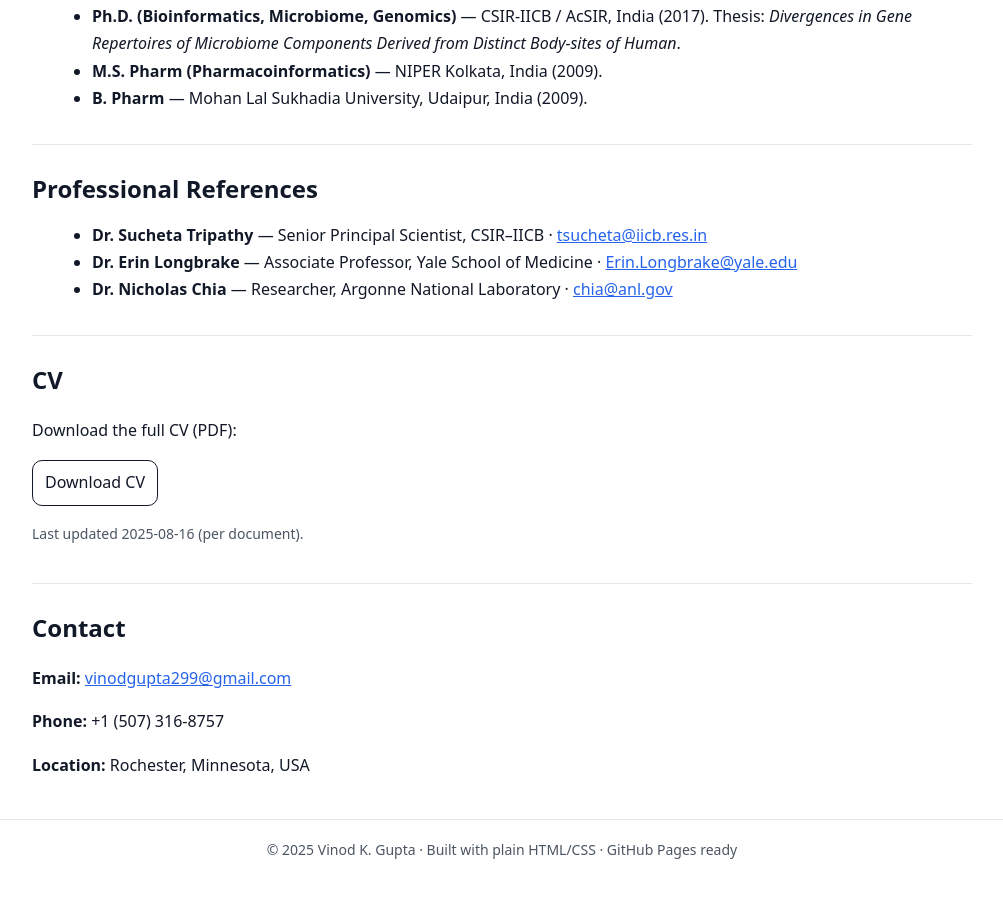
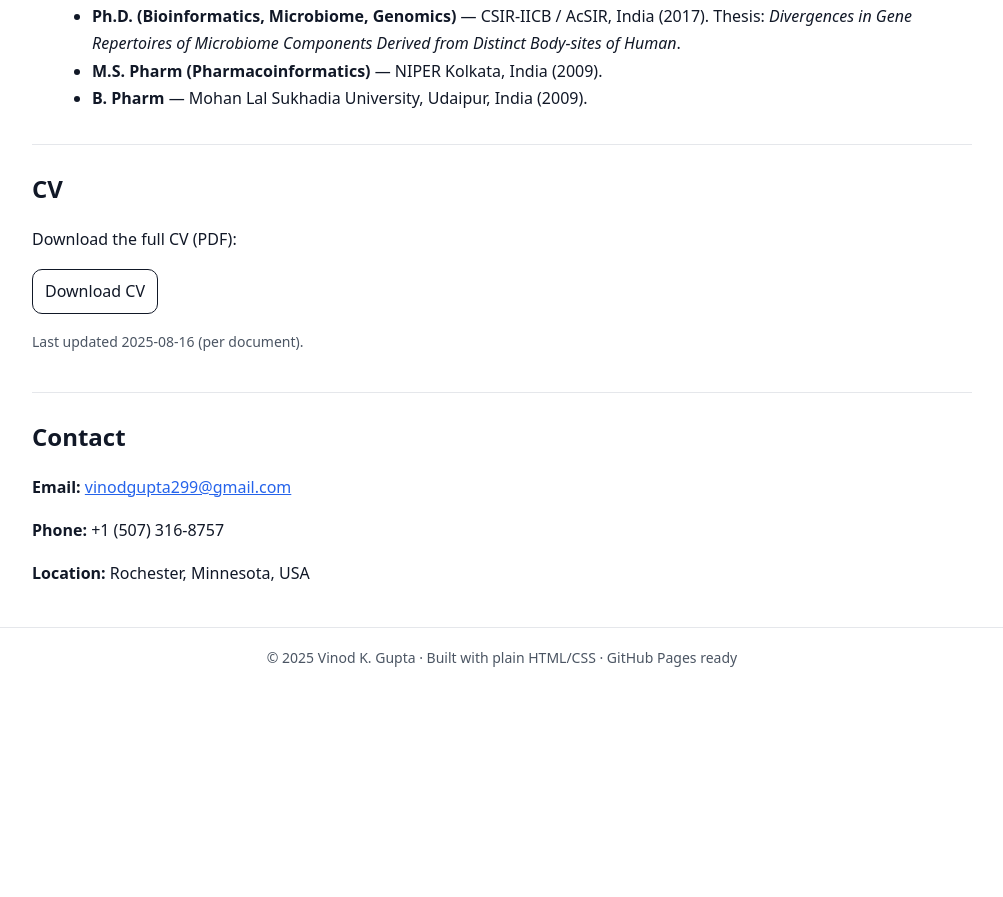
Before and after one commit to vinodgupta299/vinodgupta.github.io, a plain HTML site: page index.html in a window 1280 px wide. Shown: the part 5284-6181 px from the top of the page, without its empty margins (138-1141 px from the left). After the commit the page ends 5990 px from the top, so only its background shows below. Drawn offline with Linux system fonts and the light colour scheme.

Commit message:
Update index.html

```diff
--- a/index.html
+++ b/index.html
@@ -265,15 +265,6 @@
       </ul>
     </section>
 
-    <section id="references" class="section">
-      <h2>Professional References</h2>
-      <ul>
-        <li><strong>Dr. Sucheta Tripathy</strong> — Senior Principal Scientist, CSIR–IICB · <a href="mailto:tsucheta@iicb.res.in">tsucheta@iicb.res.in</a></li>
-        <li><strong>Dr. Erin Longbrake</strong> — Associate Professor, Yale School of Medicine · <a href="mailto:Erin.Longbrake@yale.edu">Erin.Longbrake@yale.edu</a></li>
-        <li><strong>Dr. Nicholas Chia</strong> — Researcher, Argonne National Laboratory · <a href="mailto:chia@anl.gov">chia@anl.gov</a></li>
-      </ul>
-    </section>
-
     <section id="cv" class="section">
       <h2>CV</h2>
       <p>Download the full CV (PDF):</p>
```
